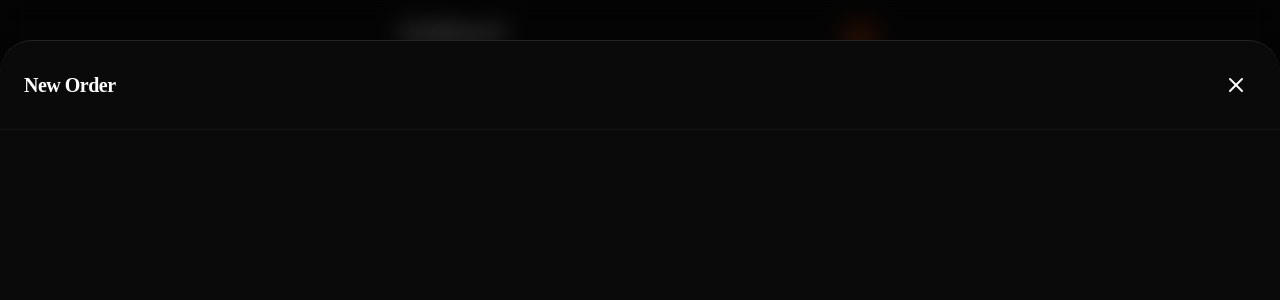
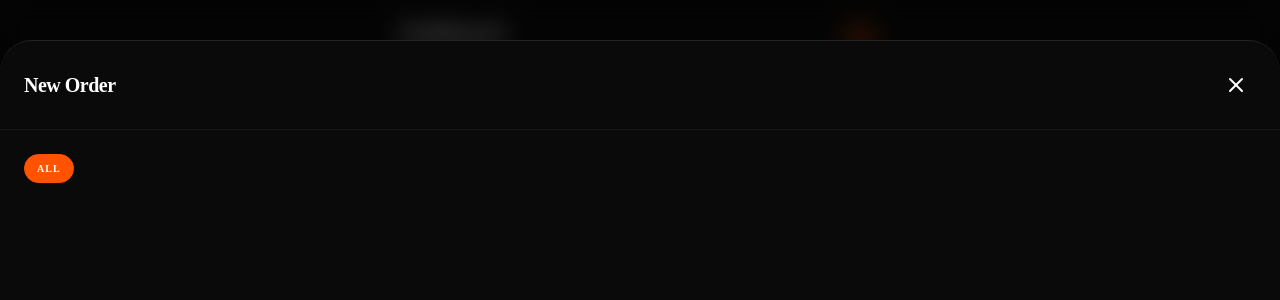
Before and after one commit to InigmaEffect/InigmaPOS-App, a React (Vite) app: page / in a window 1280 px wide. Both pictures are taken after a click on the button "New Order". Shown: the top 300 px of the page. Built offline with nearby package versions, Linux system fonts and the light colour scheme; a web font is replaced by a local one.

Commit message:
Easy order creation

```diff
--- a/src/App.tsx
+++ b/src/App.tsx
@@ -956,6 +956,13 @@ const OrderCreationView = ({ menu, onPlaceOrder, cart, setCart, overallInstructi
   const [itemInstructions, setItemInstructions] = useState('');
   const [itemExtras, setItemExtras] = useState<any[]>([]);
   const [quantity, setQuantity] = useState(1);
+  const [activeCategory, setActiveCategory] = useState('All');
+
+  const categories = ['All', ...Array.from(new Set(menu.map((item: any) => item.category).filter(Boolean)))];
+
+  const filteredMenu = activeCategory === 'All'
+    ? menu
+    : menu.filter((item: any) => item.category === activeCategory);
 
   const addToCart = () => {
     if (!selectedItem) return;
@@ -986,8 +993,23 @@ const OrderCreationView = ({ menu, onPlaceOrder, cart, setCart, overallInstructi
 
   return (
     <div className="space-y-6">
+      <div className="flex gap-1.5 overflow-x-auto pb-1 no-scrollbar">
+        {categories.map(cat => (
+          <button
+            key={cat as string}
+            onClick={() => setActiveCategory(cat as string)}
+            className={cn(
+              "px-3 py-1.5 rounded-full text-[10px] font-bold uppercase tracking-widest border transition-all whitespace-nowrap",
+              activeCategory === cat ? "bg-accent border-accent text-white" : "bg-white/5 border-white/10 text-white/50"
+            )}
+          >
+            {cat as string}
+          </button>
+        ))}
+      </div>
+
       <div className="grid grid-cols-2 gap-3">
-        {menu.map((item: any) => (
+        {filteredMenu.map((item: any) => (
           <button
             key={item.id}
             onClick={() => {
```
